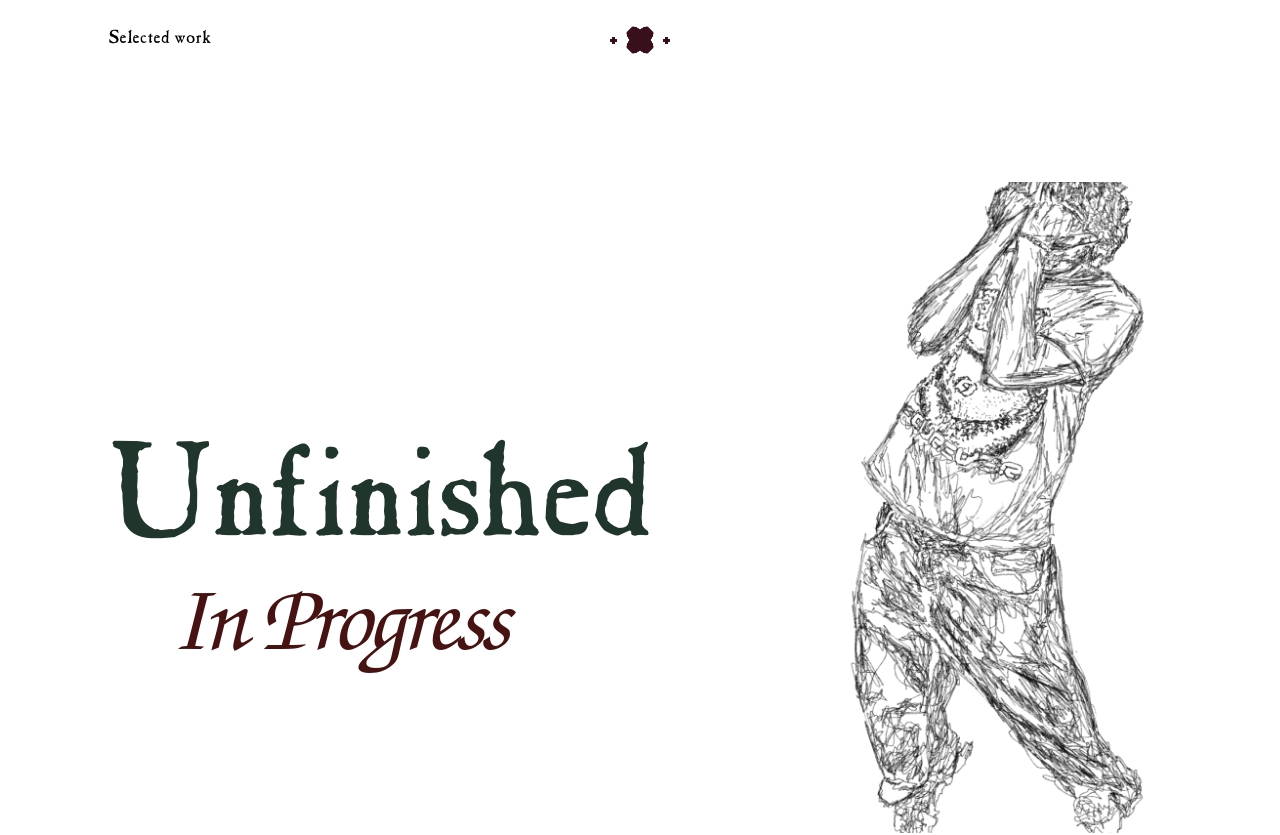
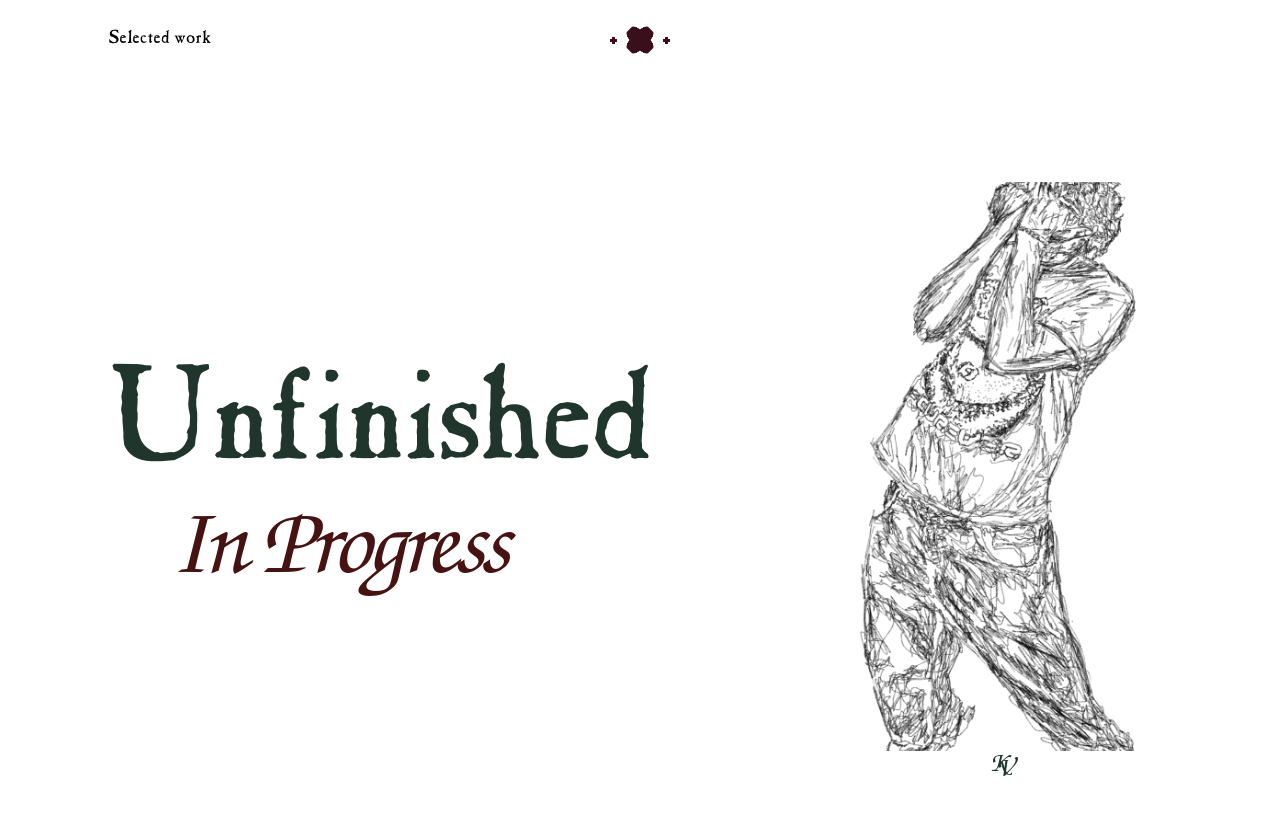
Before and after one commit to kevvasq02-hue/final, a plain HTML site: page exhibit.html in a window 1280 px wide. Shown: the top 835 px of the page. Drawn offline with Linux system fonts and the light colour scheme.

Commit message:
Update style.css

```diff
--- a/style.css
+++ b/style.css
@@ -195,10 +195,10 @@ h1, h2 { font-family: var(--serif); font-weight: 400; }
 }
 
 .artist-portrait { width: 100%; margin: 0; display: grid; justify-items: center; }
-.drawing-window { position: relative; width: min(100%, 360px); aspect-ratio: 696 / 1480; overflow: hidden; }
+.drawing-window { position: relative; width: min(100%, 320px); aspect-ratio: 1080 / 1920; overflow: hidden; }
 .drawing-window img {
   display: block; position: absolute; width: 220.69%; height: auto;
-  left: -48.28%; top: -48.38%;
+  left: -48.28%; top: -58.38%;
 }
 .plate-initials { display: inline-block; position: relative; font-size: 1.7rem; line-height: 1.2; }
 .plate-initials > span { position: relative; top: .18em; margin-left: -.4em; }
```
